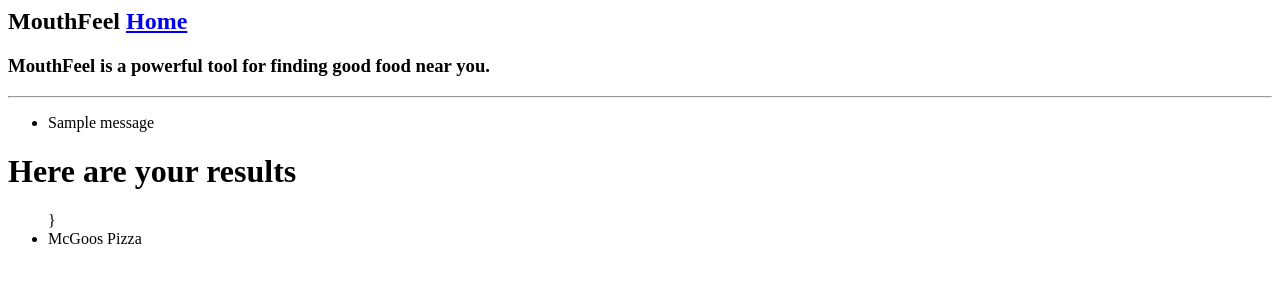
After one commit to themailman05/PlaytRate, a Flask app: page /results in a window 1280 px wide. The commit adds this page. Shown: the top 300 px of the page. Run offline with Flask 2, Linux system fonts and the light colour scheme; one stand-in notice (Sample message) is shown.

Commit message:
slowly making progress towards a working frontend

```diff
--- a/app/templates/base.html
+++ b/app/templates/base.html
@@ -12,6 +12,15 @@
       <h3>MouthFeel is a powerful tool for finding good food near you.</h3>
    </section>
    <hr>
+   {% with messages = get_flashed_messages() %}
+     {% if messages %}
+       <ul>
+       {% for message in messages %}
+           <li>{{ message }}</li>
+       {% endfor %}
+       </ul>
+     {% endif %}
+   {% endwith %}
    {% block content %}{% endblock %}
   </body>
 </html>
--- /dev/null
+++ b/app/templates/results.html
@@ -0,0 +1,16 @@
+<!-- Extends from base -->
+{% extends "base.html" %}
+
+{% block content %}
+  <div id = "results">
+  <h1>Here are your results</h1>
+     <ul class = "resultslist">
+     {% for result in searchresults %}
+     {% set query = "/analyze"+ result.name + "FIXTHIS" + result.location %}}
+       <li><href a={{query}}>{{result.name}}</a>
+     {% endfor %}
+
+  </div>
+  </body>
+</html>
+{% endblock %}
--- a/app/views.py
+++ b/app/views.py
@@ -29,3 +29,10 @@ def search():
     return render_template('search.html',
                            title='Search',
                            form=form)
+
+@app.route('/results', methods=['GET'])
+def results():
+    #RUN SCRIPT FOR SEARCHING SHIT
+    searchresults = [{'name':'McGoos Pizza','location':'Harrisonburg'}]
+    return render_template('results.html',
+                           searchresults=searchresults)
```
Also changed, not shown: 3 other files.
